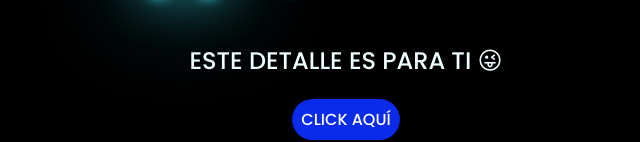
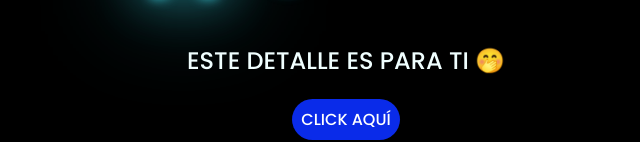
Before and after one commit to danielnr25/flowers_yellow, a plain HTML site: page index.html in a window 1280 px wide. Shown: the part 328-470 px from the top of the page, without its empty margins (294-934 px from the left). Drawn offline with Linux system fonts and the light colour scheme.

Commit message:
fit:flowers-yellow

```diff
--- a/index.html
+++ b/index.html
@@ -19,7 +19,7 @@
         <span>!</span>
     </div>
     <div class="description">
-        <span>ESTE DETALLE ES PARA TI 😜</span>
+        <span>ESTE DETALLE ES PARA TI 🤭</span>
     </div>
     <div class="button">
         <button class="botones">
```
